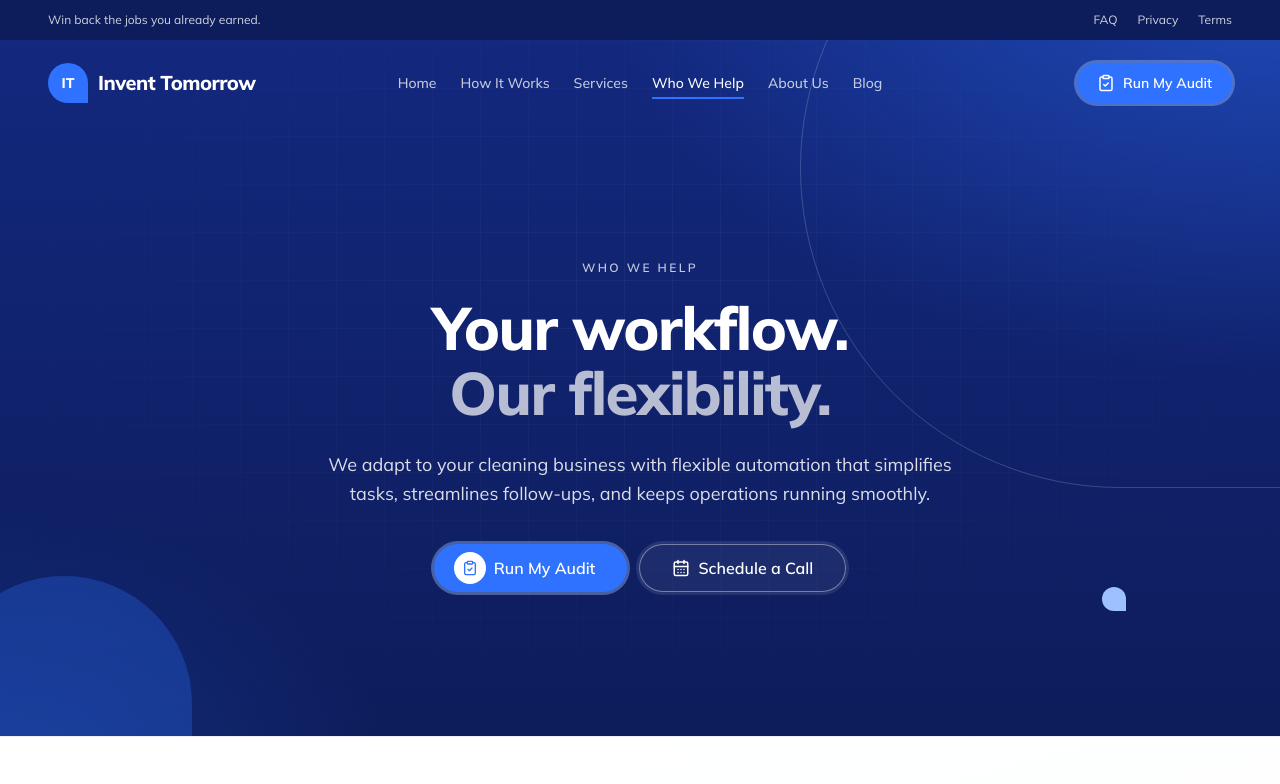
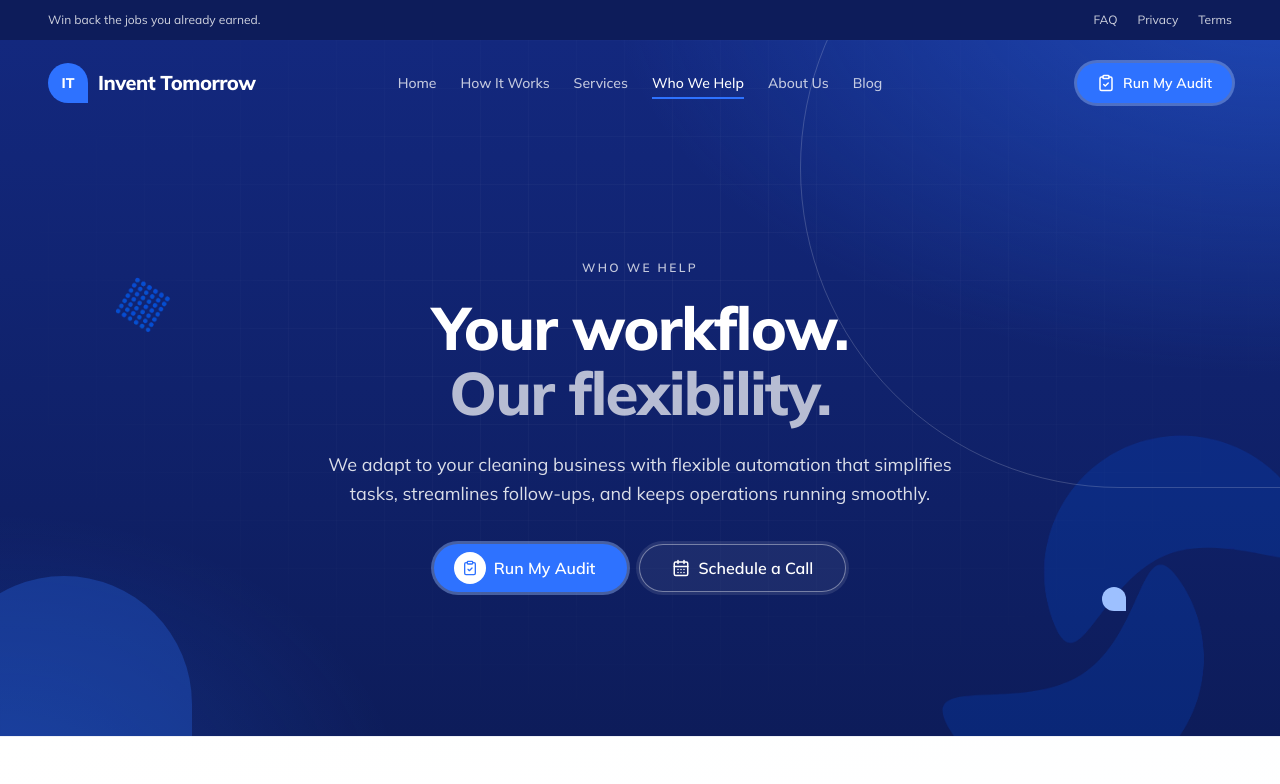
Before and after one commit to InventTomorrow/inventtomorrow-landingpage, a React (Vite) app: page /who-we-help in a window 1280 px wide. Shown: the top 784 px of the page. Built offline with nearby package versions, Linux system fonts and the light colour scheme.

Commit message:
feat(styles): add decorative graphics and illustration animations

```diff
--- /dev/null
+++ b/src/components/GraphicShape.tsx
@@ -0,0 +1,30 @@
+const SHAPES = {
+  'dots-grid': { src: '/graphics/dots-grid.webp', width: 62, height: 62 },
+  swirl: { src: '/graphics/swirl.webp', width: 885, height: 1040 },
+} as const;
+
+export type GraphicShapeName = keyof typeof SHAPES;
+
+interface GraphicShapeProps {
+  name: GraphicShapeName;
+  // Position, size and opacity, e.g. "right-[6%] top-12 h-14 w-14 opacity-60"
+  className?: string;
+}
+
+// Purely decorative image that sits behind the section's content.
+export function GraphicShape({ name, className = '' }: GraphicShapeProps) {
+  const { src, width, height } = SHAPES[name];
+  return (
+    <img
+      src={src}
+      width={width}
+      height={height}
+      alt=""
+      aria-hidden="true"
+      loading="lazy"
+      decoding="async"
+      draggable={false}
+      className={`pointer-events-none absolute -z-10 select-none ${className}`}
+    />
+  );
+}
--- a/src/components/PageHero.tsx
+++ b/src/components/PageHero.tsx
@@ -1,5 +1,6 @@
 import { ReactNode } from 'react';
 import { motion } from 'motion/react';
+import { GraphicShape } from './GraphicShape';
 
 interface PageHeroProps {
   eyebrow: string;
@@ -24,6 +25,8 @@ export function PageHero({ eyebrow, title, titleMuted, description, children, me
         <span className="graphic-drop-outline absolute -right-[10rem] -top-[12rem] h-[40rem] w-[40rem]" />
         <span className="graphic-drop absolute -bottom-24 -left-16 h-64 w-64" />
         <span className="absolute right-[12%] bottom-[18%] h-6 w-6 rounded-drop bg-sky" />
+        <GraphicShape name="swirl" className="-bottom-28 -right-10 w-[24rem] opacity-25" />
+        <GraphicShape name="dots-grid" className="left-[9%] top-[34%] h-14 w-14 opacity-70" />
       </div>
 
       <div
--- a/src/components/Section.tsx
+++ b/src/components/Section.tsx
@@ -1,4 +1,5 @@
 import { ReactNode } from 'react';
+import { GraphicShape } from './GraphicShape';
 
 const BACKGROUNDS = {
   paper: 'bg-fade-paper',
@@ -21,6 +22,7 @@ export function Section({ bg = 'paper', id, width = 'max-w-6xl', className = '',
       id={id}
       className={`relative z-10 w-full border-t border-ink/[0.06] section-y px-6 sm:px-12 ${BACKGROUNDS[bg]} ${className}`}
     >
+      <GraphicShape name="dots-grid" className="right-[6%] top-12 hidden h-14 w-14 opacity-60 xl:block" />
       <div className={`mx-auto ${width}`}>{children}</div>
     </section>
   );
--- a/src/index.css
+++ b/src/index.css
@@ -364,3 +364,28 @@ body {
   .section-deco:nth-of-type(-n+3)::after { width: 20rem; height: 20rem; }
 }
 }
+
+/* Illustration motion: gentle float, ring pulses. All switched off for reduced motion. */
+@keyframes illu-float { 0%, 100% { transform: translateY(0); } 50% { transform: translateY(-5px); } }
+@keyframes illu-ring { 0%, 100% { opacity: 1; } 50% { opacity: 0.35; } }
+@keyframes illu-dot { 0%, 100% { opacity: 0.3; } 40% { opacity: 1; } }
+@keyframes illu-spin { to { transform: rotate(360deg); } }
+@keyframes illu-sweep { 0%, 100% { transform: translate(0, 0); } 50% { transform: translate(-8px, -6px); } }
+@keyframes illu-flow { to { stroke-dashoffset: -22; } }
+@keyframes illu-pulse { 0% { transform: scale(0.8); opacity: 0.9; } 100% { transform: scale(1.35); opacity: 0; } }
+@layer components {
+.illu-float { animation: illu-float 4.5s ease-in-out infinite; }
+.illu-float-slow { animation: illu-float 6s ease-in-out infinite 0.6s; }
+.illu-ring { animation: illu-ring 1.8s ease-in-out infinite; }
+.illu-dot-1 { animation: illu-dot 1.2s infinite; }
+.illu-dot-2 { animation: illu-dot 1.2s infinite 0.2s; }
+.illu-dot-3 { animation: illu-dot 1.2s infinite 0.4s; }
+.illu-spin { animation: illu-spin 14s linear infinite; }
+.illu-flow { animation: illu-flow 1.1s linear infinite; }
+.illu-sweep { animation: illu-sweep 3.6s ease-in-out infinite; }
+.illu-pulse { animation: illu-pulse 1.6s ease-out infinite; transform-box: fill-box; transform-origin: center; }
+@media (prefers-reduced-motion: reduce) {
+  .illu-float, .illu-float-slow, .illu-ring, .illu-dot-1, .illu-dot-2, .illu-dot-3,
+  .illu-spin, .illu-flow, .illu-sweep, .illu-pulse { animation: none; }
+}
+}
```
Also changed, not shown: public/graphics/dots-grid.webp (added), public/graphics/swirl.webp (added).
